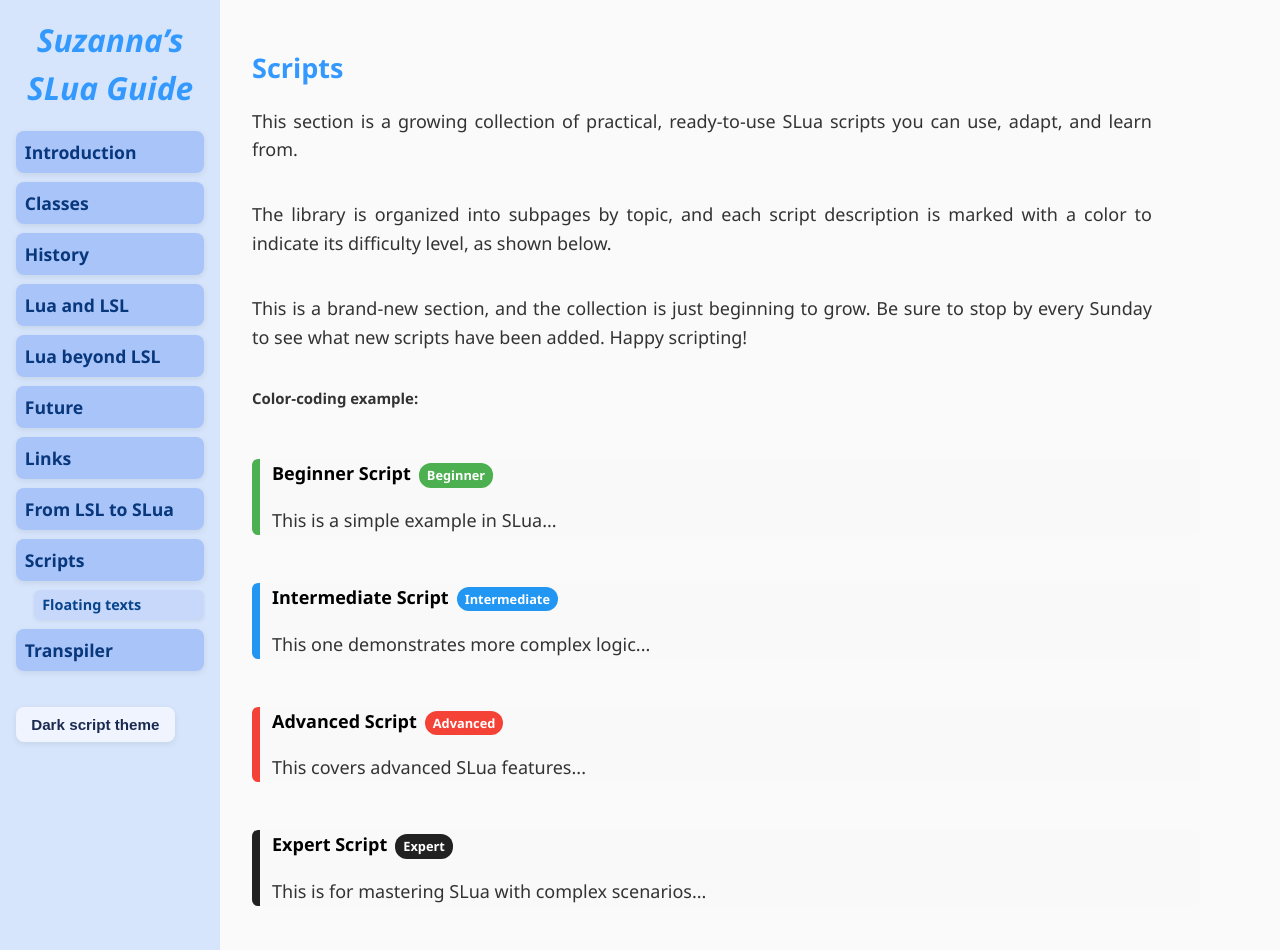
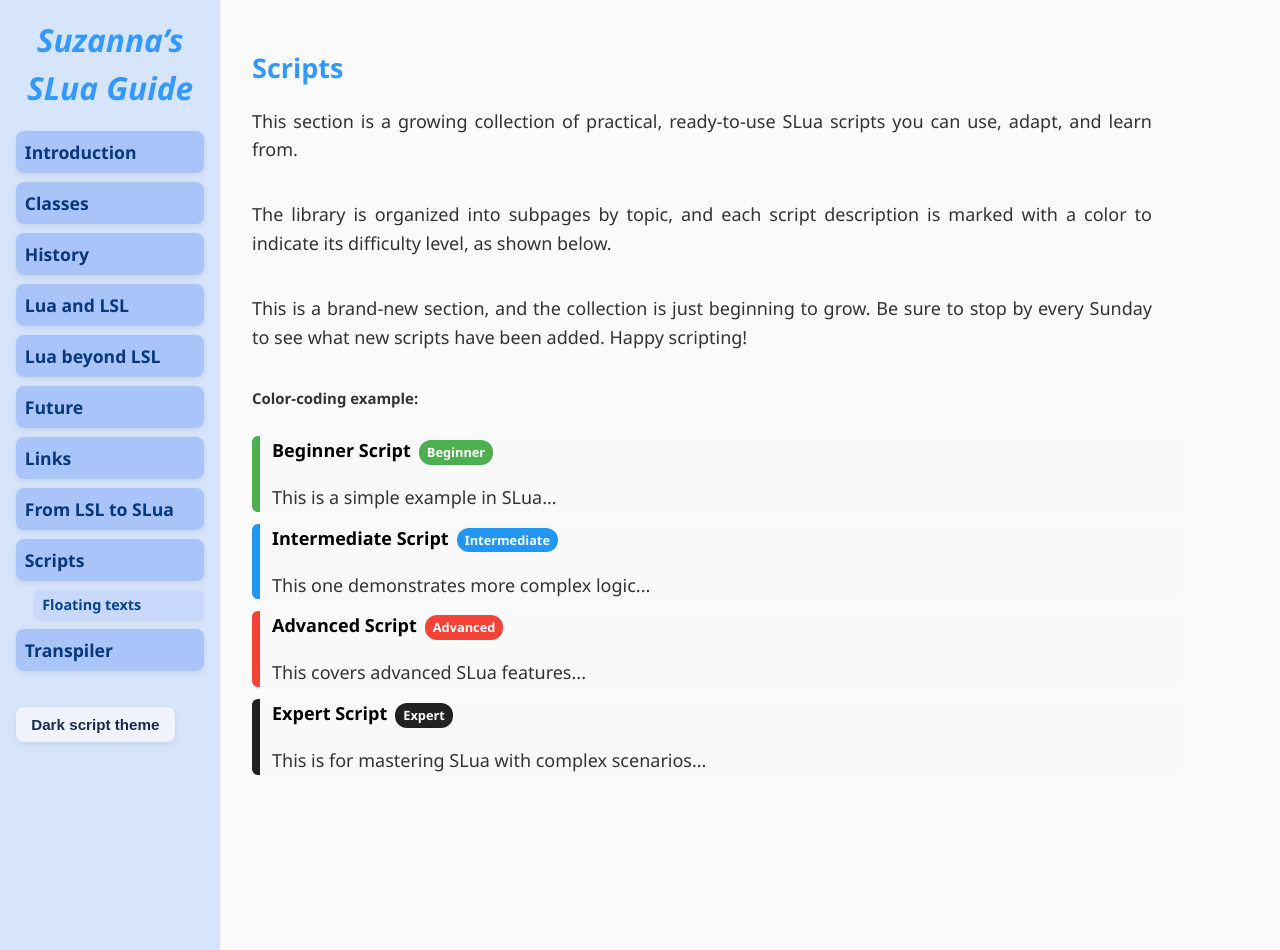
Before and after one commit to Suzanna-Linn/slua, a Jekyll site: the page built from docs/scripts.md, in a window 1280 px wide and 950 px high. Built offline with Jekyll 4.4.1, drawn with Linux system fonts in a browser that asks for light colours; nearby versions of some CDN libraries; our own code applies the rules of GitHub Pages for plain Markdown files; comment, search, counter and statistics services are not loaded.

Commit message:
Update style.css

```diff
--- a/docs/assets/style.css
+++ b/docs/assets/style.css
@@ -316,7 +316,7 @@ button[disabled]:hover {
 .script-box {
   border-left: 8px solid;
   padding: 0px 12px;
-  margin: 48px 48px 12px 0;
+  margin: 0px 64px 12px 0;
   border-radius: 6px;
   background: #f9f9f9;
 }
```
